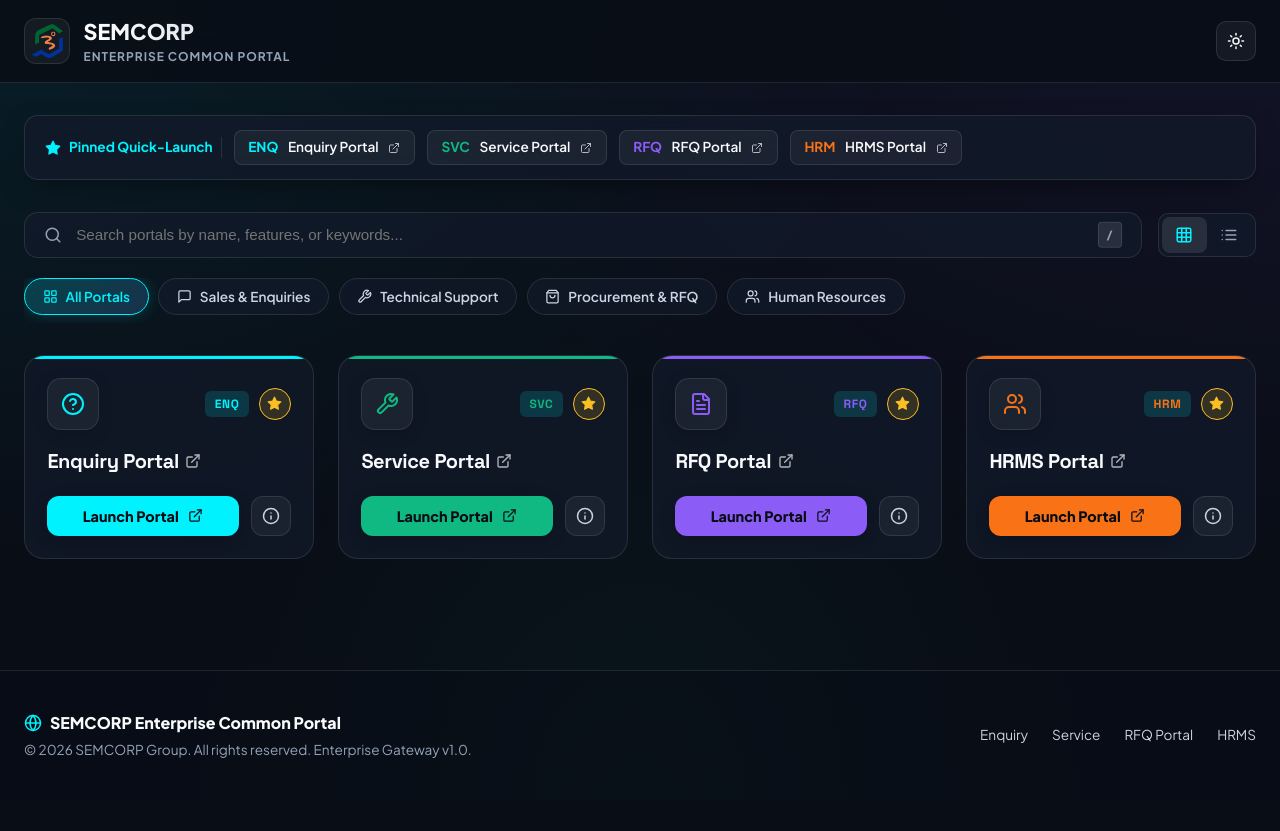
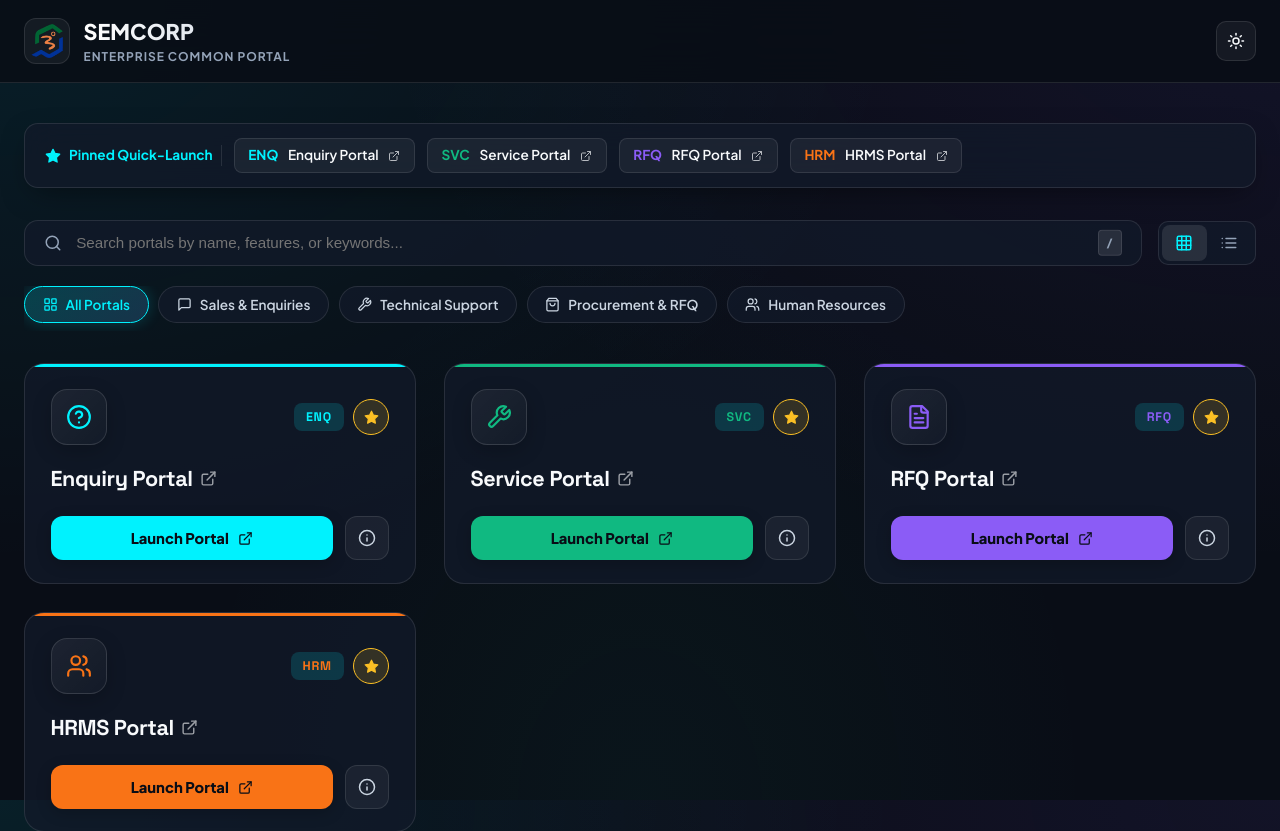
Before and after one commit to SEMCORP18-06/semcorp-portals, a React (Vite) app: page / in a window 1280 px wide. Shown: the top 831 px of the page. Before the commit the page ends 800 px from the top, so only its background shows below. Built offline with nearby package versions, Linux system fonts and the light colour scheme; the HTML template or start-up script is replaced by a standard one.

Commit message:
Enhance compact card layout proportions, symbol wrapper badges, and spacing

```diff
--- a/src/components/PortalCard.jsx
+++ b/src/components/PortalCard.jsx
@@ -1,4 +1,4 @@
-import React, { useState } from 'react';
+import React from 'react';
 import {
   ExternalLink,
   Star,
@@ -28,7 +28,7 @@ export default function PortalCard({ portal, onTogglePin, onOpenDetail }) {
 
   return (
     <div
-      className="portal-card compact-card"
+      className="portal-card compact-card-v2"
       style={{
         '--card-accent': portal.accentColor,
         '--card-accent-light': portal.accentLight || portal.accentColor,
@@ -40,12 +40,12 @@ export default function PortalCard({ portal, onTogglePin, onOpenDetail }) {
     >
       <div className="card-accent-top-strip" />
 
-      <div className="compact-card-header">
+      <div className="card-header-row">
         <div className="portal-symbol-icon-wrapper">
-          <IconComponent size={24} className="portal-symbol-icon" />
+          <IconComponent size={26} className="portal-symbol-icon" />
         </div>
 
-        <div className="compact-header-actions">
+        <div className="card-header-badges">
           <span className="portal-code-badge">
             {portal.code}
           </span>
@@ -59,8 +59,8 @@ export default function PortalCard({ portal, onTogglePin, onOpenDetail }) {
         </div>
       </div>
 
-      <div className="compact-card-body">
-        <h3 className="compact-portal-title">
+      <div className="card-title-section">
+        <h3 className="portal-title-heading">
           <a
             href={portal.url}
             target="_blank"
@@ -68,11 +68,12 @@ export default function PortalCard({ portal, onTogglePin, onOpenDetail }) {
             className="portal-title-anchor"
           >
             <span>{portal.name}</span>
-            <ExternalLink size={16} className="anchor-external-icon" />
+            <ExternalLink size={17} className="anchor-external-icon" />
           </a>
         </h3>
+      </div>
 
-        <div className="card-actions compact-actions">
+      <div className="card-actions-footer">
         <a
           href={portal.url}
           target="_blank"
@@ -92,6 +93,5 @@ export default function PortalCard({ portal, onTogglePin, onOpenDetail }) {
         </button>
       </div>
     </div>
-    </div>
   );
 }
--- a/src/components/PortalListItem.jsx
+++ b/src/components/PortalListItem.jsx
@@ -22,7 +22,7 @@ export default function PortalListItem({ portal, onTogglePin, onOpenDetail }) {
 
   return (
     <div
-      className="portal-list-item compact-list-item"
+      className="portal-list-item"
       style={{
         '--card-accent': portal.accentColor,
         '--card-accent-light': portal.accentLight || portal.accentColor,
@@ -42,10 +42,10 @@ export default function PortalListItem({ portal, onTogglePin, onOpenDetail }) {
               target="_blank"
               rel="noopener noreferrer"
               className="portal-title-anchor"
-              style={{ fontSize: '1.15rem' }}
+              style={{ fontSize: '1.2rem' }}
             >
               <span>{portal.name}</span>
-              <ExternalLink size={15} className="anchor-external-icon" />
+              <ExternalLink size={16} className="anchor-external-icon" />
             </a>
           </h3>
         </div>
@@ -77,7 +77,7 @@ export default function PortalListItem({ portal, onTogglePin, onOpenDetail }) {
           target="_blank"
           rel="noopener noreferrer"
           className="launch-btn"
-          style={{ padding: '0.6rem 1.1rem' }}
+          style={{ padding: '0.65rem 1.25rem' }}
         >
           <span>Launch</span>
           <ExternalLink size={14} />
--- a/src/index.css
+++ b/src/index.css
@@ -118,7 +118,7 @@ button {
   flex: 1;
   max-width: 1380px;
   margin: 0 auto;
-  padding: 2rem 1.5rem 4rem;
+  padding: 2.5rem 1.5rem 4rem;
   width: 100%;
 }
 
@@ -464,8 +464,8 @@ button {
 /* Grid Layout */
 .portals-grid {
   display: grid;
-  grid-template-columns: repeat(auto-fill, minmax(280px, 1fr));
-  gap: 1.5rem;
+  grid-template-columns: repeat(auto-fill, minmax(300px, 1fr));
+  gap: 1.75rem;
 }
 
 .portals-list {
@@ -474,8 +474,8 @@ button {
   gap: 1rem;
 }
 
-/* Compact Symbol Portal Card Component */
-.portal-card {
+/* Modern Compact Portal Card v2 */
+.portal-card.compact-card-v2 {
   border-radius: var(--radius-lg);
   overflow: hidden;
   transition: transform 0.3s cubic-bezier(0.34, 1.56, 0.64, 1), box-shadow 0.3s ease, border-color 0.3s ease;
@@ -484,7 +484,8 @@ button {
   position: relative;
   background: var(--bg-card);
   border: 1px solid var(--border-color);
-  padding: 1.4rem;
+  padding: 1.6rem 1.6rem 1.4rem;
+  min-height: 220px;
 }
 
 .card-accent-top-strip {
@@ -501,69 +502,69 @@ button {
   background: var(--card-accent-light, #0284c7);
 }
 
-[data-theme='light'] .portal-card {
+[data-theme='light'] .portal-card.compact-card-v2 {
   background: #ffffff;
   border: 1px solid #e2e8f0;
   box-shadow: 0 4px 20px -2px rgba(15, 23, 42, 0.05), 0 2px 6px -1px rgba(15, 23, 42, 0.03);
 }
 
-.portal-card:hover {
-  transform: translateY(-5px);
-  box-shadow: 0 18px 35px -12px rgba(0, 0, 0, 0.5);
+.portal-card.compact-card-v2:hover {
+  transform: translateY(-6px);
+  box-shadow: 0 20px 40px -12px rgba(0, 0, 0, 0.55);
   border-color: var(--card-border-hover, var(--border-hover));
 }
 
-[data-theme='light'] .portal-card:hover {
-  transform: translateY(-5px);
-  box-shadow: 0 18px 30px -8px rgba(15, 23, 42, 0.1), 0 6px 14px -4px rgba(15, 23, 42, 0.06);
+[data-theme='light'] .portal-card.compact-card-v2:hover {
+  transform: translateY(-6px);
+  box-shadow: 0 20px 35px -8px rgba(15, 23, 42, 0.12), 0 6px 14px -4px rgba(15, 23, 42, 0.06);
   border-color: var(--card-accent-light, #0284c7);
 }
 
-.compact-card-header {
+.card-header-row {
   display: flex;
   align-items: center;
   justify-content: space-between;
-  margin-bottom: 1rem;
+  margin-bottom: 1.25rem;
 }
 
 .portal-symbol-icon-wrapper {
-  width: 52px;
-  height: 52px;
-  border-radius: 14px;
+  width: 56px;
+  height: 56px;
+  border-radius: 16px;
   display: flex;
   align-items: center;
   justify-content: center;
-  background: rgba(255, 255, 255, 0.05);
-  border: 1px solid var(--border-color);
+  background: linear-gradient(135deg, rgba(255, 255, 255, 0.06) 0%, rgba(255, 255, 255, 0.02) 100%);
+  border: 1px solid rgba(255, 255, 255, 0.12);
   color: var(--card-accent, var(--primary-cyan));
-  box-shadow: 0 4px 15px rgba(0, 0, 0, 0.15);
-  transition: var(--transition-fast);
+  box-shadow: 0 6px 20px rgba(0, 0, 0, 0.2);
+  transition: transform 0.3s cubic-bezier(0.34, 1.56, 0.64, 1);
 }
 
 [data-theme='light'] .portal-symbol-icon-wrapper {
   background: var(--card-badge-light, #e0f2fe);
   border-color: var(--card-border-light, #bae6fd);
   color: var(--card-accent-light, #0284c7);
-  box-shadow: 0 4px 12px rgba(15, 23, 42, 0.05);
+  box-shadow: 0 4px 14px rgba(15, 23, 42, 0.06);
 }
 
-.portal-card:hover .portal-symbol-icon-wrapper {
-  transform: scale(1.06);
+.portal-card.compact-card-v2:hover .portal-symbol-icon-wrapper {
+  transform: scale(1.08) rotate(3deg);
 }
 
-.compact-header-actions {
+.card-header-badges {
   display: flex;
   align-items: center;
   gap: 0.6rem;
 }
 
 .portal-code-badge {
-  padding: 0.25rem 0.6rem;
-  border-radius: 6px;
+  padding: 0.3rem 0.75rem;
+  border-radius: 8px;
   font-family: 'Space Grotesk', monospace;
-  font-size: 0.75rem;
+  font-size: 0.78rem;
   font-weight: 800;
-  letter-spacing: 0.05em;
+  letter-spacing: 0.06em;
   background-color: var(--card-badge-dark, rgba(0, 242, 254, 0.15));
   color: var(--card-accent);
 }
@@ -575,8 +576,8 @@ button {
 }
 
 .pin-btn {
-  width: 32px;
-  height: 32px;
+  width: 36px;
+  height: 36px;
   border-radius: 50%;
   background: rgba(255, 255, 255, 0.05);
   border: 1px solid var(--border-color);
@@ -599,23 +600,21 @@ button {
   background: rgba(251, 191, 36, 0.15);
 }
 
-.compact-card-body {
-  display: flex;
-  flex-direction: column;
-  flex: 1;
+.card-title-section {
+  margin-bottom: 1.5rem;
 }
 
-.compact-portal-title {
-  margin-bottom: 1.25rem;
-  font-size: 1.25rem;
+.portal-title-heading {
+  font-size: 1.35rem;
   font-weight: 800;
+  line-height: 1.25;
 }
 
 .portal-title-anchor {
   color: var(--text-primary);
   display: inline-flex;
   align-items: center;
-  gap: 0.4rem;
+  gap: 0.45rem;
   transition: var(--transition-fast);
 }
 
@@ -632,23 +631,23 @@ button {
 }
 
 .anchor-external-icon {
-  opacity: 0.7;
-  transition: transform 0.2s ease, color 0.2s ease;
+  opacity: 0.6;
+  transition: transform 0.25s ease, opacity 0.25s ease, color 0.25s ease;
 }
 
 .portal-title-anchor:hover .anchor-external-icon {
   opacity: 1;
-  transform: translate(2px, -2px);
+  transform: translate(3px, -3px);
   color: var(--card-accent-light, #0284c7);
 }
 
-.card-actions {
+.card-actions-footer {
   display: flex;
+  align-items: center;
   gap: 0.75rem;
   margin-top: auto;
 }
 
-/* Compact Button Styling */
 .modal-launch-btn,
 .launch-btn {
   flex: 1;
@@ -656,12 +655,13 @@ button {
   align-items: center;
   justify-content: center;
   gap: 0.6rem;
-  padding: 0.7rem 1.2rem;
+  height: 44px;
+  padding: 0 1.25rem;
   border-radius: 12px;
   background: var(--card-accent, var(--primary-cyan));
   color: #090d16;
   font-weight: 800;
-  font-size: 0.9rem;
+  font-size: 0.92rem;
   line-height: 1;
   transition: var(--transition-fast);
   box-shadow: 0 4px 15px rgba(0, 0, 0, 0.2);
@@ -692,8 +692,8 @@ button {
 }
 
 .action-icon-btn {
-  width: 40px;
-  height: 40px;
+  width: 44px;
+  height: 44px;
   border-radius: 12px;
   background: rgba(255, 255, 255, 0.05);
   border: 1px solid var(--border-color);
```
Lines whose indentation alone changed are shown as unchanged.
